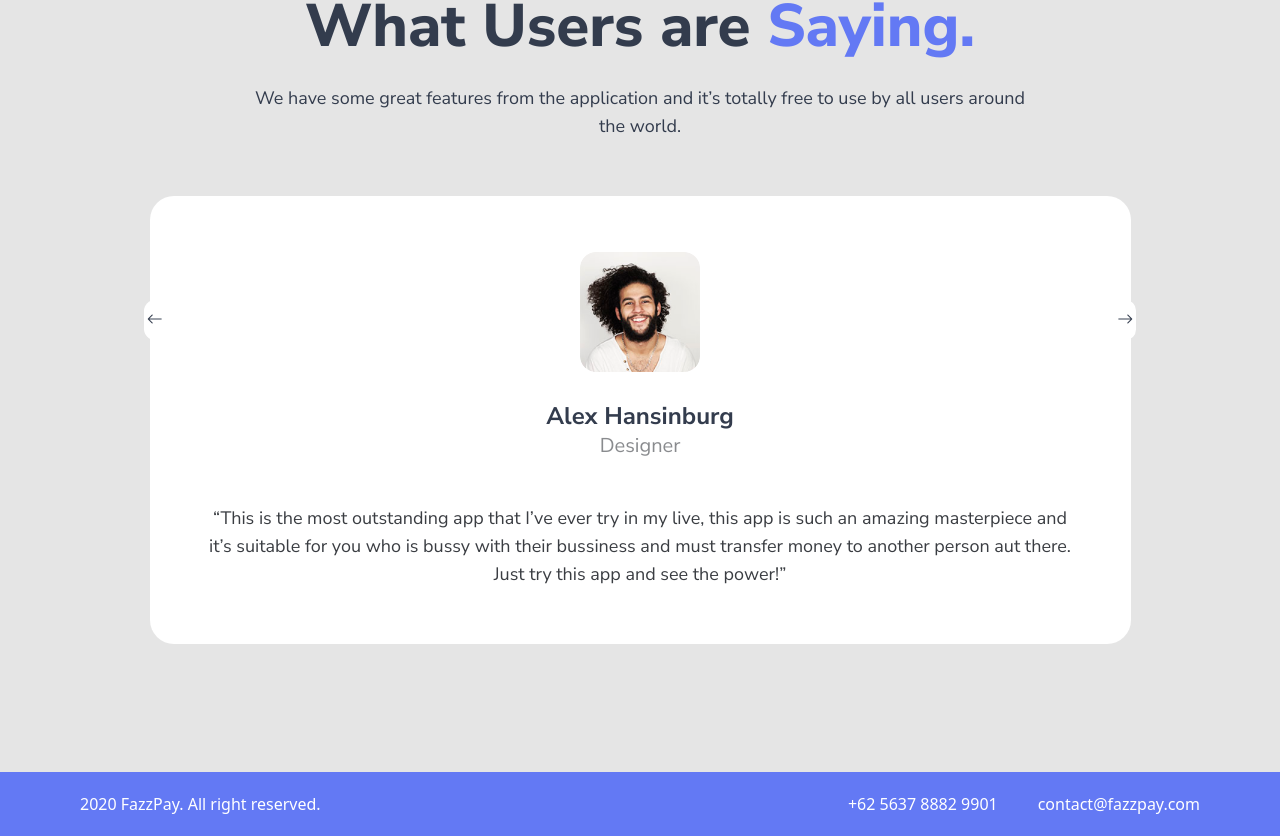
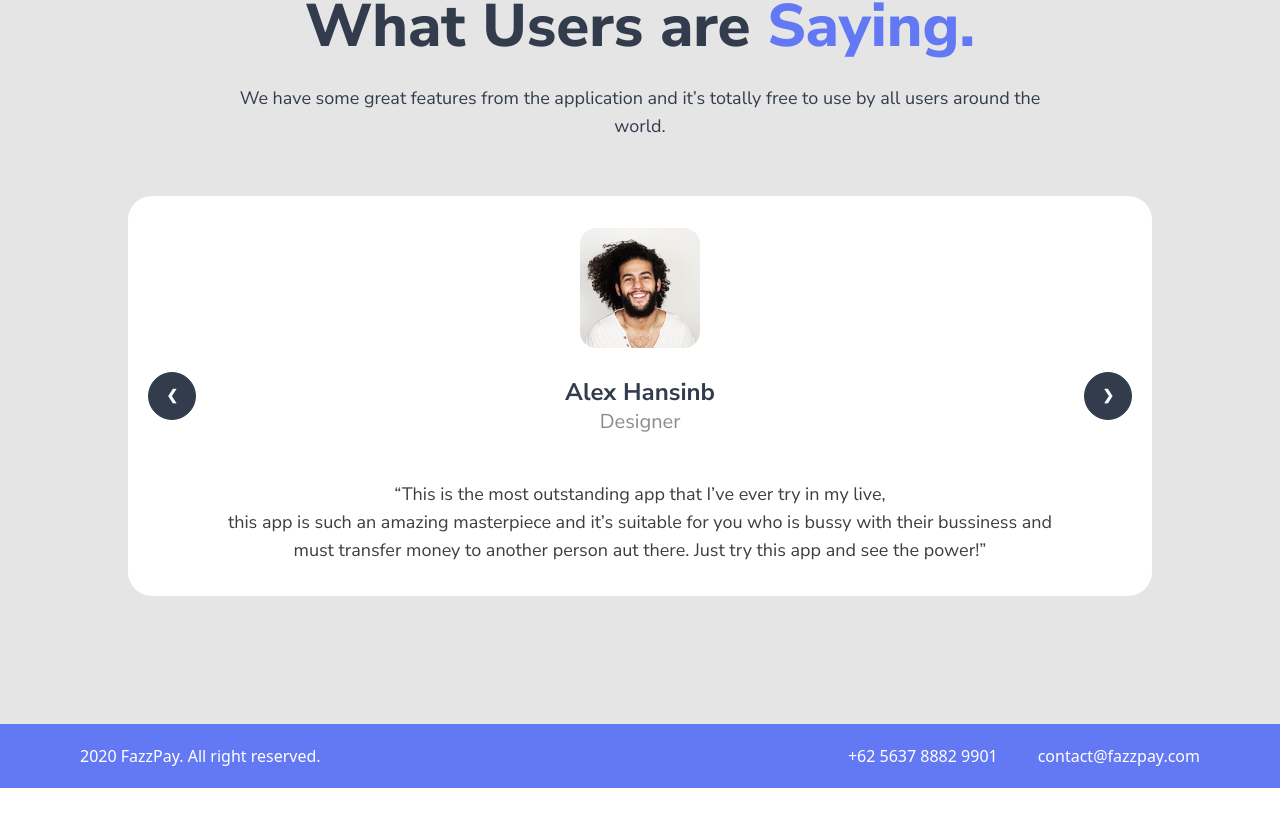
Before and after one commit to zikriaulia28/Microjecto, a Next.js app: page / in a window 1280 px wide. Shown: the part 2780-3616 px from the top of the page. After the commit the page ends 3568 px from the top, so only its background shows below. Built offline with nearby package versions, Linux system fonts and the light colour scheme; no server answers; what tw-elements would draw is missing.

Commit message:
update styling

```diff
--- a/src/components/Pages/BarChart.jsx
+++ b/src/components/Pages/BarChart.jsx
@@ -20,20 +20,20 @@ const BarChart = ({ listExpense, listIncome }) => {
         datasets: [
           {
             label: "Expenses",
-            backgroundColor: "rgba(255, 99, 132, 0.2)",
-            borderColor: "rgba(255,99,132,1)",
+            backgroundColor: "rgba(239, 68, 68, 0.2)",
+            borderColor: "rgba(239, 68, 68, 1)",
             borderWidth: 1,
-            hoverBackgroundColor: "rgba(255,99,132,0.4)",
-            hoverBorderColor: "rgba(255,99,132,1)",
+            hoverBackgroundColor: "rgba(239, 68, 68, 0.4)",
+            hoverBorderColor: "rgba(239, 68, 68, 1)",
             data: listExpense.map((item) => item.total),
           },
           {
             label: "Income",
-            backgroundColor: "rgba(75, 192, 192, 0.2)",
-            borderColor: "rgba(75, 192, 192, 1)",
+            backgroundColor: "rgba(34, 197, 94, 0.2)",
+            borderColor: "rgba(34, 197, 94, 1)",
             borderWidth: 1,
-            hoverBackgroundColor: "rgba(75, 192, 192, 0.4)",
-            hoverBorderColor: "rgba(75, 192, 192, 1)",
+            hoverBackgroundColor: "rgba(34, 197, 94, 0.4)",
+            hoverBorderColor: "rgba(34, 197, 94, 1)",
             data: listIncome.map((item) => item.total),
           },
         ],
--- a/src/components/Pages/HistoryDashboard.jsx
+++ b/src/components/Pages/HistoryDashboard.jsx
@@ -33,7 +33,7 @@ function HistoryDashboard({ token, controller }) {
       {isLoading ? (
         <Loader />
       ) : (
-        <div>
+        <div className="h-full">
           {dataHistory.map((item) => (
             <div
               className="flex justify-between mb-8 items-center"
@@ -50,7 +50,7 @@ function HistoryDashboard({ token, controller }) {
                   />
                 </div>
                 <div>
-                  <p>{item.fullName}</p>
+                  <p className="w-24">{item.fullName}</p>
                   <p className="text-sm text-font-primary-blur mt-2">
                     {item.type}
                   </p>
--- a/src/components/SideBar.jsx
+++ b/src/components/SideBar.jsx
@@ -20,7 +20,7 @@ function AsideMenu(props) {
     <>
       <TopUp isOpen={isTopup} onClose={() => setIsTopup(false)} />
       <aside
-        className={`hidden select-none lg:flex flex-col justify-between w-[16.875rem] xl:h-[42.3rem] pl-9 py-12 pr-24 bg-white rounded-xl shadow`}
+        className={`hidden select-none lg:flex flex-col justify-between w-[16.875rem] xl:h-[42.375rem] pl-9 py-12 pr-24 bg-white rounded-xl shadow`}
       >
         <div>
           <div
--- a/src/components/mobileSideBar.jsx
+++ b/src/components/mobileSideBar.jsx
@@ -1,4 +1,3 @@
-import Image from "next/image";
 import { logout } from "@/utils/https/auth";
 import { useRouter } from "next/router";
 import { useSelector, useDispatch } from "react-redux";
--- a/src/pages/index.jsx
+++ b/src/pages/index.jsx
@@ -185,10 +185,7 @@ function Home() {
           </div>
         </section>
 
-        <section className="flex justify-between items-center relative px-4 py-10 xl:px-32  xl:py-32">
-          <div className="absolute xl:relative bg-white w-10 h-10 left-2 md:left-4 rounded-2xl grid place-items-center cursor-pointer">
-            <i className="bi bi-arrow-left"></i>
-          </div>
+        <section className=" px-4 py-10 xl:px-32  xl:py-32">
           <div className="flex flex-col items-center">
             <h1 className="font-extrabold text-4xl xl:text-6xl text-center">
               What Users are <span className="text-primary">Saying.</span>
@@ -197,8 +194,57 @@ function Home() {
               We have some great features from the application and it’s totally
               free to use by all users around the world.
             </p>
-            <div className="w-4/5 md:w-3/4 xl:w-full flex flex-col items-center p-6 md:p-14 bg-white mt-14 rounded-3xl">
-              <div className="w-[7.5rem] h-[7.5rem]">
+            <div className="carousel w-full ">
+              <div
+                id="slide1"
+                className="carousel-item relative w-full flex flex-col items-center py-8 bg-white mt-14 rounded-3xl"
+              >
+                {/* <div className="absolute bg-white w-10 h-10 -left-12 top-[50%] rounded-2xl grid place-items-center cursor-pointer">
+                <i className="bi bi-arrow-left"></i>
+              </div>
+              <div className="absolute -right-12 top-[50%] bg-white w-10 h-10 rounded-2xl grid place-items-center cursor-pointer">
+                <i className="bi bi-arrow-right"></i>
+              </div> */}
+                <div className="w-[5.5rem] h-[5.5rem] md:w-[7.5rem] md:h-[7.5rem]">
+                  <Image
+                    src={img7}
+                    alt="peopel"
+                    className="w-full h-full object-cover rounded-2xl"
+                  />
+                </div>
+                <p className="text-2xl font-bold mt-7">Alex Hansinb</p>
+                <p className="text-xl text-font-primary-blur">Designer</p>
+                <p className="xl:w-[869px] text-center text-lg text-font-primary mt-11">
+                  “This is the most outstanding app that I’ve ever try in my
+                  live,
+                  <span className="hidden lg:block">
+                    this app is such an amazing masterpiece and it’s suitable
+                    for you who is bussy with their bussiness and must transfer
+                    money to another person aut there. Just try this app and see
+                    the power!”
+                  </span>
+                </p>
+                <div class="absolute flex justify-between transform -translate-y-1/2 left-5 right-5 top-1/2">
+                  <a href="#slide4" class="btn btn-circle">
+                    ❮
+                  </a>
+                  <a href="#slide2" class="btn btn-circle">
+                    ❯
+                  </a>
+                </div>
+              </div>
+
+              <div
+                id="slide2"
+                className="carousel-item relative w-full flex flex-col items-center py-8 bg-white mt-14 rounded-3xl"
+              >
+                {/* <div className="absolute bg-white w-10 h-10 -left-12 top-[50%] rounded-2xl grid place-items-center cursor-pointer">
+                <i className="bi bi-arrow-left"></i>
+              </div>
+              <div className="absolute -right-12 top-[50%] bg-white w-10 h-10 rounded-2xl grid place-items-center cursor-pointer">
+                <i className="bi bi-arrow-right"></i>
+              </div> */}
+                <div className="w-[5.5rem] h-[5.5rem] md:w-[7.5rem] md:h-[7.5rem]">
                   <Image
                     src={img7}
                     alt="peopel"
@@ -206,17 +252,27 @@ function Home() {
                   />
                 </div>
                 <p className="text-2xl font-bold mt-7">Alex Hansinburg</p>
-              <p className="text-xl text-font-primary-blur">Designer</p>
+                <p className="text-xl text-font-primary-blur">Frontend</p>
                 <p className="xl:w-[869px] text-center text-lg text-font-primary mt-11">
-                “This is the most outstanding app that I’ve ever try in my live,
-                this app is such an amazing masterpiece and it’s suitable for
-                you who is bussy with their bussiness and must transfer money to
-                another person aut there. Just try this app and see the power!”
+                  “This is the most outstanding app that I’ve ever try in my
+                  live,
+                  <span className="hidden lg:block">
+                    this app is such an amazing masterpiece and it’s suitable
+                    for you who is bussy with their bussiness and must transfer
+                    money to another person aut there. Just try this app and see
+                    the power!”
+                  </span>
                 </p>
+                <div class="absolute flex justify-between transform -translate-y-1/2 left-5 right-5 top-1/2">
+                  <a href="#slide1" class="btn btn-circle">
+                    ❮
+                  </a>
+                  <a href="#slide2" class="btn btn-circle">
+                    ❯
+                  </a>
                 </div>
               </div>
-          <div className="absolute xl:relative right-2 md:right-4 bg-white w-10 h-10 rounded-2xl grid place-items-center cursor-pointer">
-            <i className="bi bi-arrow-right"></i>
+            </div>
           </div>
         </section>
       </main>
--- a/src/pages/profile/[id].jsx
+++ b/src/pages/profile/[id].jsx
@@ -23,6 +23,7 @@ function Profile() {
   const [data, setData] = useState({});
   const [isLoading, setIsLoading] = useState(false);
   const [isLogout, setIsLogout] = useState(false);
+  const [update, setUpdate] = useState(false);
   const userStore = useSelector((state) => state.user);
   const token = userStore.token;
   const userId = userStore.data.id;
@@ -50,9 +51,10 @@ function Profile() {
         return;
       }
       const result = await editImage(token, userId, image, controller);
-      console.log(result);
+      // console.log(result);
       if (result.status === 200) {
         setIsLoading(false);
+        setUpdate(true);
       }
       setSave(false);
     } catch (error) {
@@ -75,7 +77,6 @@ function Profile() {
       console.log(result.data.data.image);
       const image = result.data.data.image;
       dispatch(userAction.editImage(image));
-      dispatch(userAction.getDataProfile(result.data.data));
       setData(result.data.data);
       setIsLoading(false);
     } catch (error) {
@@ -86,8 +87,11 @@ function Profile() {
 
   useEffect(() => {
     fetchProfile();
+    if (update) {
+      fetchProfile();
+    }
     // eslint-disable-next-line react-hooks/exhaustive-deps
-  }, []);
+  }, [update]);
 
   const handleNavigate = (to) => {
     router.push(to);
--- a/src/redux/slices/auth.js
+++ b/src/redux/slices/auth.js
@@ -76,8 +76,8 @@ const userSlice = createSlice({
         },
       };
     },
+
     editImage: (prevState, action) => {
-      console.log(action.payload);
       return {
         ...prevState,
         data: {
@@ -86,6 +86,7 @@ const userSlice = createSlice({
         },
       };
     },
+
     editBalanceRedux: (prevState, action) => {
       return {
         ...prevState,
```
Also changed, not shown: src/components/header.jsx (+13 -6 lines), src/pages/dashboard.jsx (+5 -5 lines), src/components/Pages/notification.jsx (added). Lines whose indentation alone changed are shown as unchanged.
